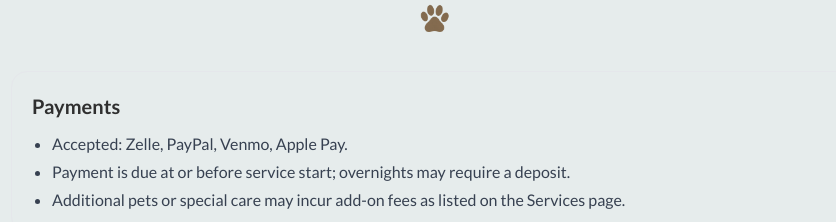
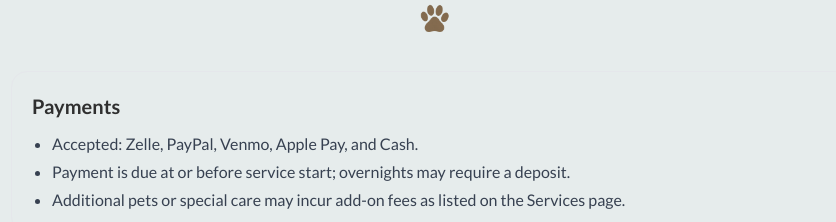
Before and after one commit to bbeare22/millies-pet-service, a Next.js app: page /policies in a window 1280 px wide. Shown: the part 1740-1962 px from the top of the page, without its empty margins (205-1041 px from the left). Built offline with nearby package versions, Linux system fonts and the light colour scheme.

Commit message:
Update policies Page

```diff
--- a/app/policies/page.tsx
+++ b/app/policies/page.tsx
@@ -131,7 +131,7 @@ export default function PoliciesPage() {
         <div className="rounded-2xl border p-5">
           <h2 className="text-xl font-semibold">Payments</h2>
           <ul className="mt-3 space-y-1 text-gray-700 list-none pl-0 md:list-disc md:pl-5">
-            <li>Accepted: Zelle, PayPal, Venmo, Apple Pay.</li>
+            <li>Accepted: Zelle, PayPal, Venmo, Apple Pay, and Cash.</li>
             <li>Payment is due at or before service start; overnights may require a deposit.</li>
             <li>Additional pets or special care may incur add-on fees as listed on the Services page.</li>
           </ul>
```
